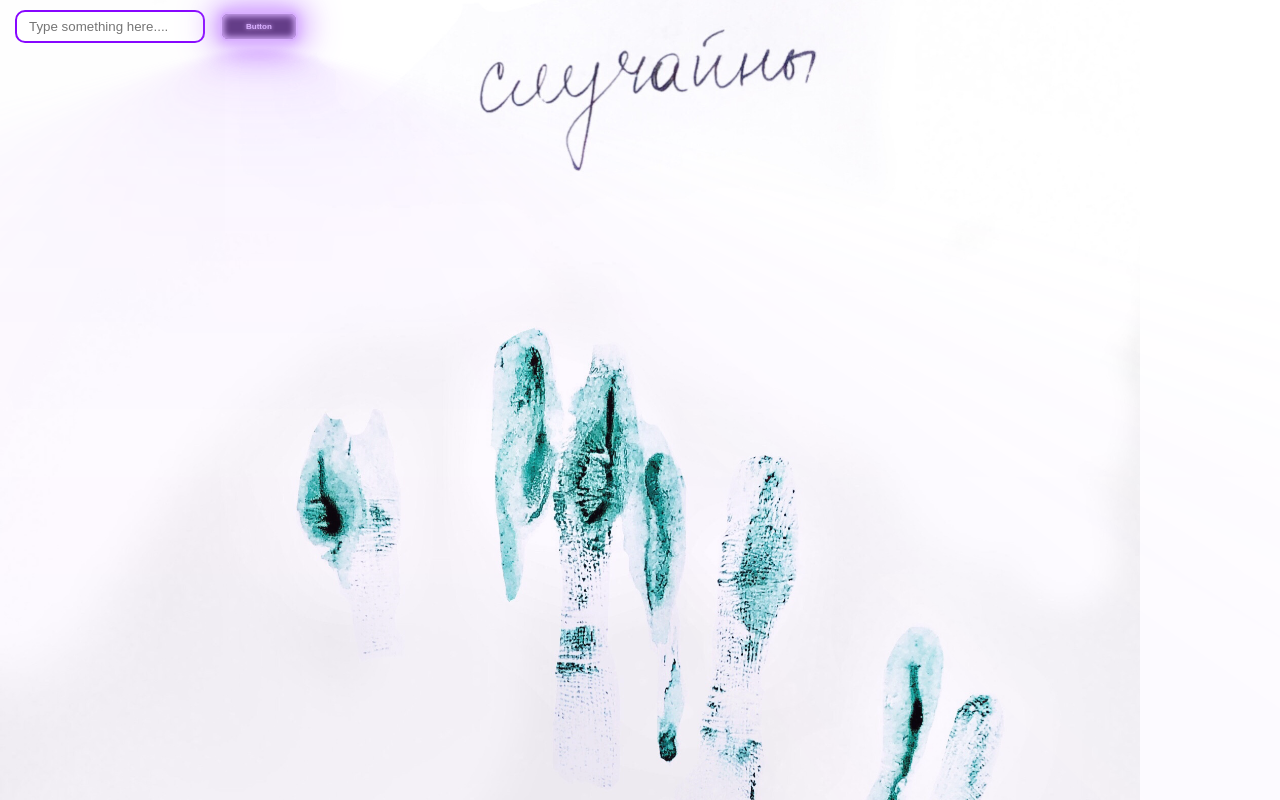
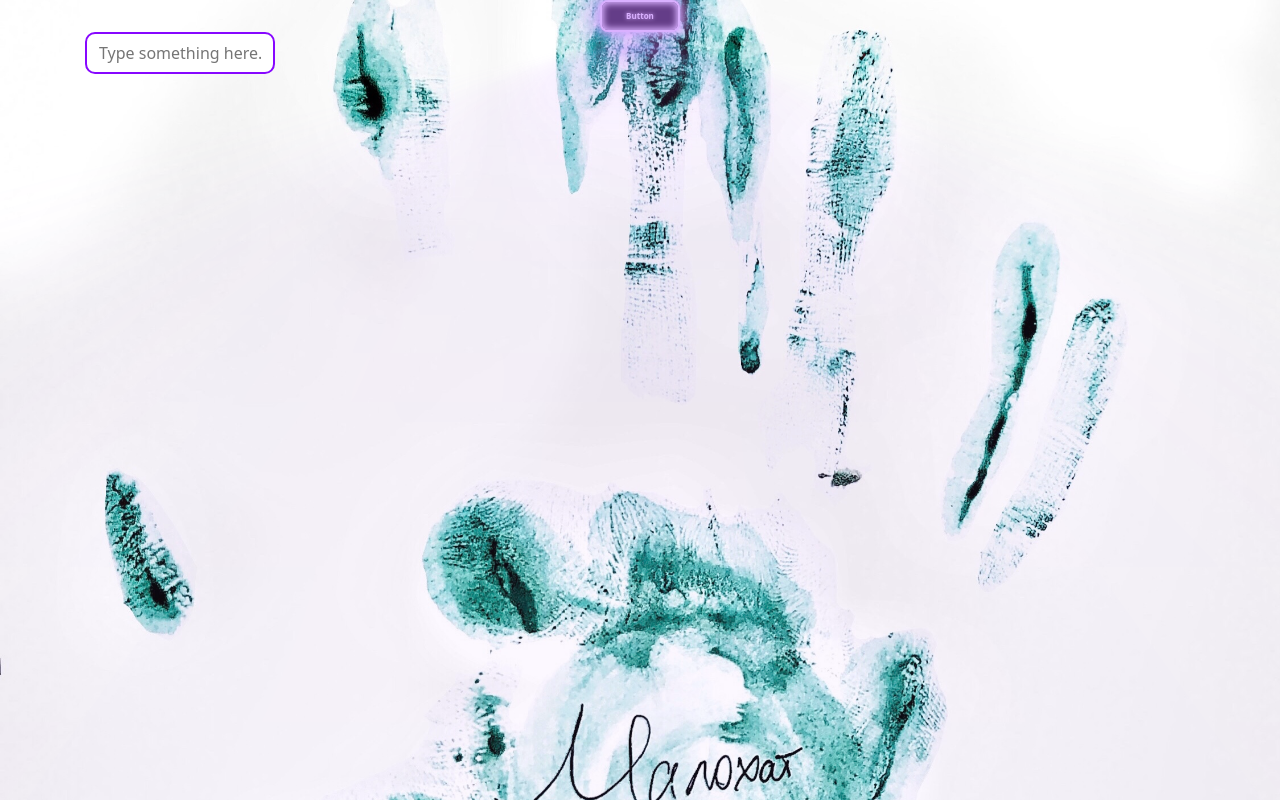
Before and after one commit to yourvows/happybirthday, a website: page index.html in a window 1280 px wide. Shown: the top 800 px of the page. Drawn offline with nearby package versions, Linux system fonts and the light colour scheme.

Commit message:
big changes

```diff
--- a/assets/js/app.js
+++ b/assets/js/app.js
@@ -1 +1,10 @@
-console.log("lol");
+function op(){
+    var correctPass=document.getElementById("password").value;
+   if(correctPass == 1)
+       document.location="second.html";
+
+
+    else{
+        alert("invaild information")
+   }
+}
--- a/assets/style/style.css
+++ b/assets/style/style.css
@@ -6,26 +6,17 @@
   scroll-behavior: smooth;
 }
 
-body,
-html {
-  height: 100%;
-}
-
-.container {
-  position: relative;
-  width: 1140px;
-  height: 1430px;
-  color: #fff;
-  object-fit: ;
-  background-image: url(/assets/img/bg.JPEG);
+.banner {
+  width: 100%;
+  height: 100vh;
+  background-image: url('../img/BG1.JPG');
   background-position: center;
   background-repeat: no-repeat;
   background-size: cover;
+  position: relative;
 }
 
 .box {
-  position: absolute;
-  top: 0;
   display: flex;
   align-items: center;
   justify-content: center;
@@ -33,6 +24,9 @@ html {
 
 /* input */
 .input {
+  position: absolute;
+  top: 22px;
+  left: 70px;
   color: #8707ff;
   border: 2px solid #8707ff;
   border-radius: 10px;
@@ -49,10 +43,10 @@ html {
 
 /* Submit */
 button {
-  --glow-color: rgb(217, 176, 255);
-  --glow-spread-color: rgba(191, 123, 255, 0.781);
-  --enhanced-glow-color: rgb(231, 206, 255);
-  --btn-color: rgb(100, 61, 136);
+  --glow-color: #d9b0ff;
+  --glow-spread-color: #bf7bffc7;
+  --enhanced-glow-color: #e7ceff;
+  --btn-color: #643d88;
   border: 0.25em solid var(--glow-color);
   padding: 1em 3em;
   color: var(--glow-color);
--- a/index.html
+++ b/index.html
@@ -6,17 +6,28 @@
   <meta http-equiv="X-UA-Compatible" content="IE=edge">
   <meta name="viewport" content="width=device-width, initial-scale=1.0">
   <title>Happy</title>
+  <!-- Bootstrap connection -->
+  <!-- CSS only -->
+  <link href="https://cdn.jsdelivr.net/npm/bootstrap@5.2.2/dist/css/bootstrap.min.css" rel="stylesheet"
+    integrity="sha384-Zenh87qX5JnK2Jl0vWa8Ck2rdkQ2Bzep5IDxbcnCeuOxjzrPF/et3URy9Bv1WTRi" crossorigin="anonymous">
   <link rel="stylesheet" href="assets/style/style.css">
 </head>
 
 <body>
-  <div class="container">
-    <div class="box">
-      <input type="password" name="text" class="input" placeholder="Type something here....">
-      <button>Button</button>
+  <section class="banner">
+    <div class="container">
+      <div class="box">
+        <input id="password" type="password" name="text" class="input" placeholder="Type something here....">
+        <button id="submit" onClick="op()">Button</button>
+      </div>
     </div>
-  </div>
+  </section>
 
+  <!-- JS connection -->
+  <!-- JavaScript Bundle with Popper -->
+  <script src="https://cdn.jsdelivr.net/npm/bootstrap@5.2.2/dist/js/bootstrap.bundle.min.js"
+    integrity="sha384-OERcA2EqjJCMA+/3y+gxIOqMEjwtxJY7qPCqsdltbNJuaOe923+mo//f6V8Qbsw3"
+    crossorigin="anonymous"></script>
   <script src="assets/js/app.js"></script>
 </body>
 
```
Also changed, not shown: package.json (added, +20 -0 lines), second.html (+6 -1 lines), assets/img/BG1.JPG (added), 1 other file.
